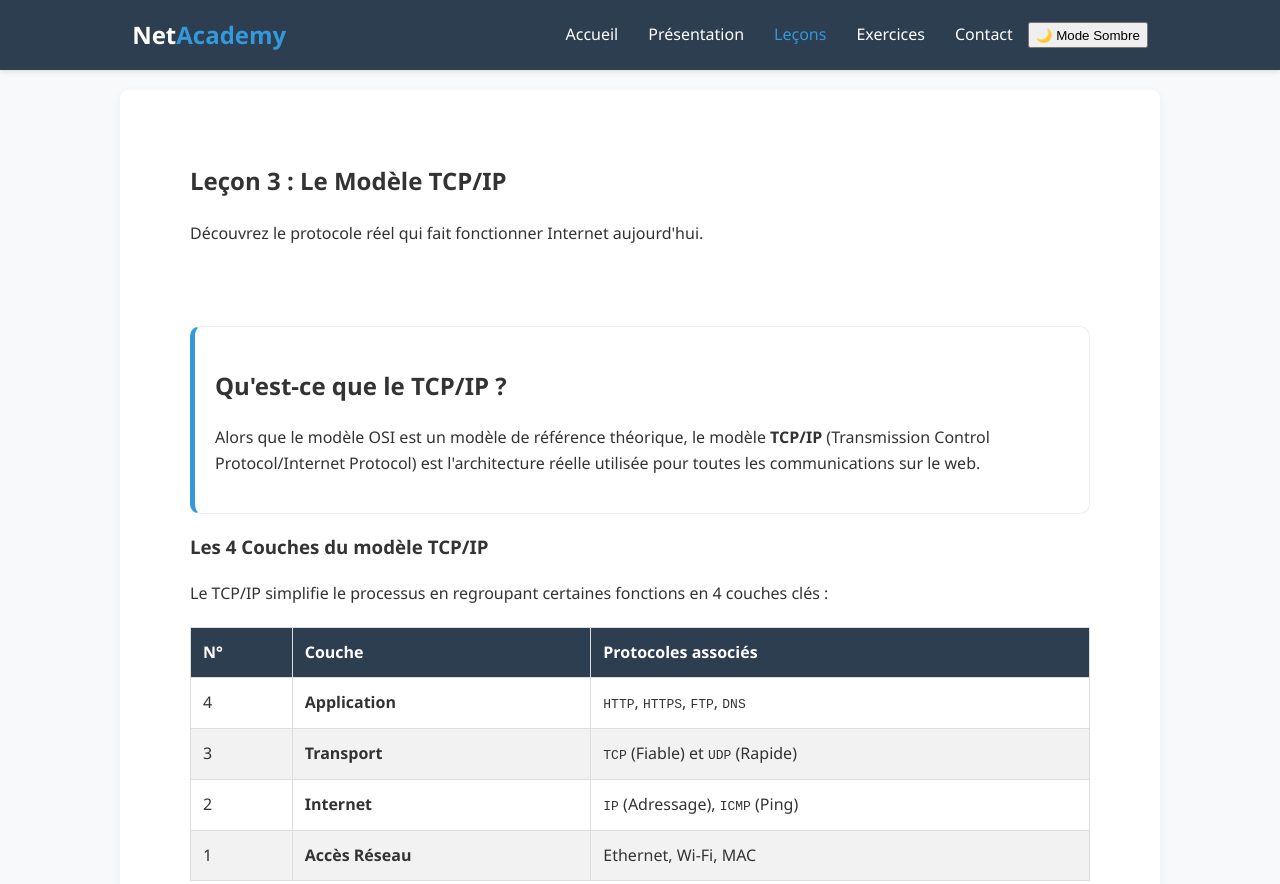
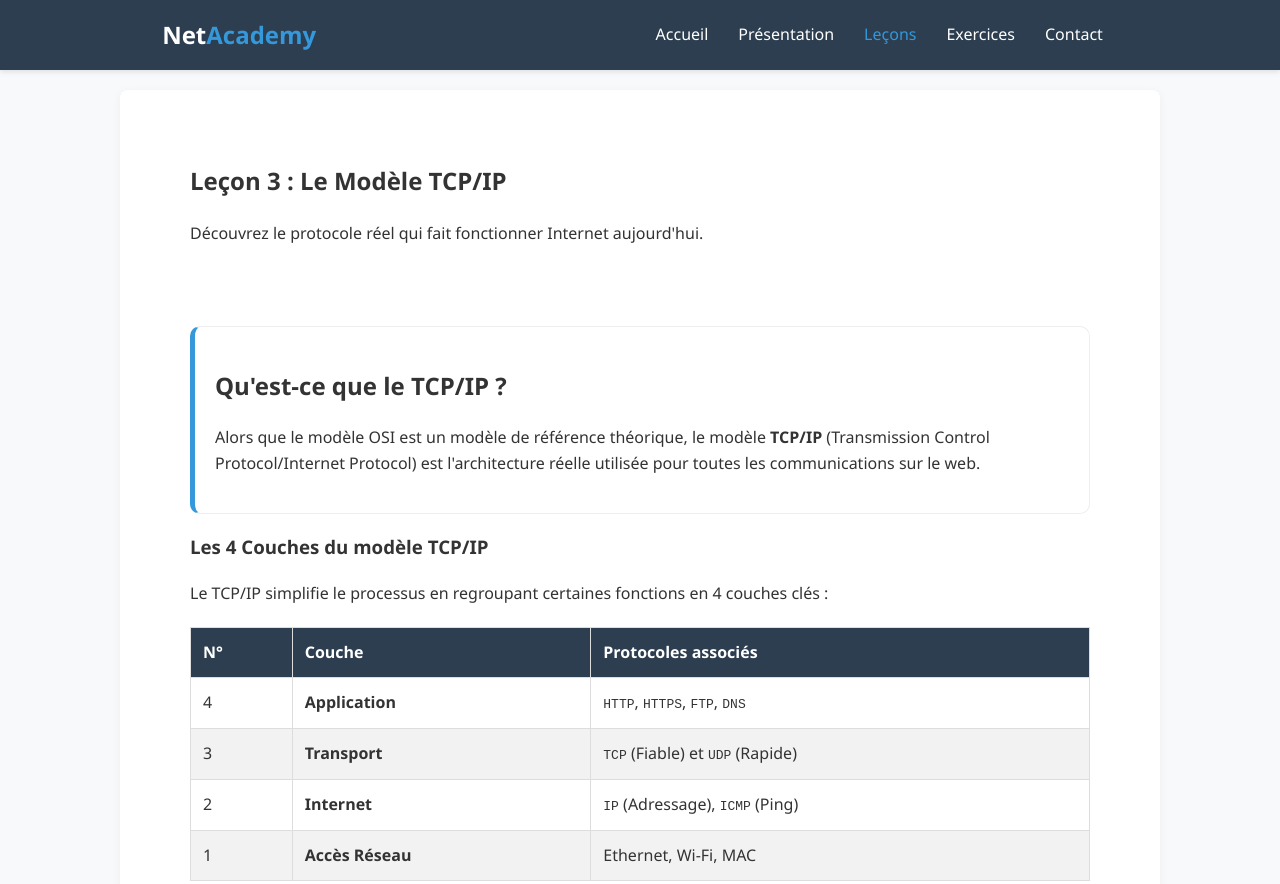
Before and after one commit to Rinov-maker/NetAcademy, a plain HTML site: page lecon3.html in a window 1280 px wide. Shown: the top 884 px of the page. Drawn offline with Linux system fonts and the light colour scheme.

Commit message:
Add files via upload

```diff
--- a/lecon3.html
+++ b/lecon3.html
@@ -19,7 +19,6 @@
                 <li><a href="lecon1.html" class="active">Leçons</a></li>
                 <li><a href="exercices.html">Exercices</a></li>
                 <li><a href="contact.html">Contact</a></li>
-                <button id="theme-toggle" class="btn-theme">🌙 Mode Sombre</button>
             </ul>
         </nav>
     </header>
```
Also changed, not shown: lecon7.html (+0 -1 lines).
